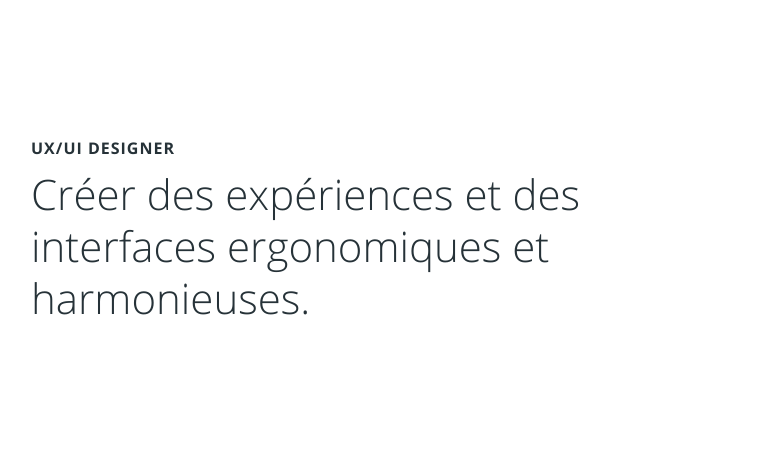
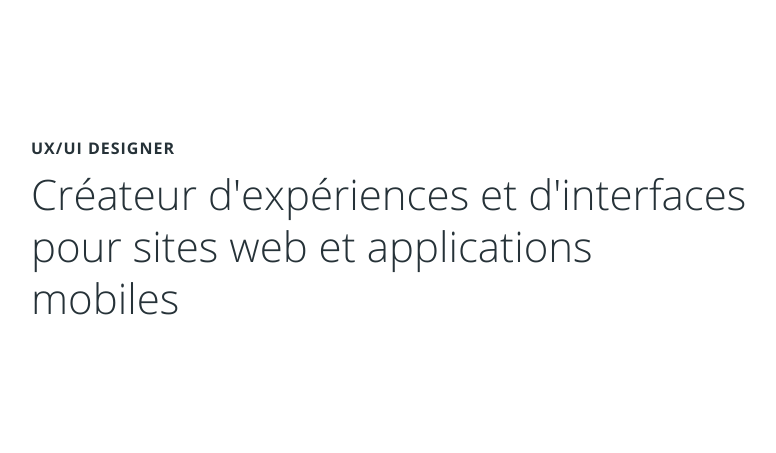
Before and after one commit to louismunoz/louismunoz.github.io, a PHP site: page /index.html in a window 1280 px wide. Shown: the part 72-525 px from the top of the page, without its empty margins (129-905 px from the left). Run offline with PHP 8.4, Linux system fonts and the light colour scheme.

Commit message:
landing modification

```diff
--- a/index.css
+++ b/index.css
@@ -143,7 +143,7 @@ p {
     .landing {
         margin-top: 128px;
         margin-bottom: 128px;
-        grid-template-columns: 616px;
+        grid-template-columns: 720px;
     }
 }
 
--- a/index.html
+++ b/index.html
@@ -29,7 +29,7 @@
             <!-- Landing -->
             <section class="landing">
                 <h1 class="slogan">UX/UI DESIGNER</h1>
-                <p class="intro">Créer des expériences et des interfaces ergonomiques et harmonieuses.</p>
+                <p class="intro">Créateur d'expériences et d'interfaces pour sites web et applications mobiles</p>
             </section>
             <!-- End Landing -->
             <!-- Projects -->
```
